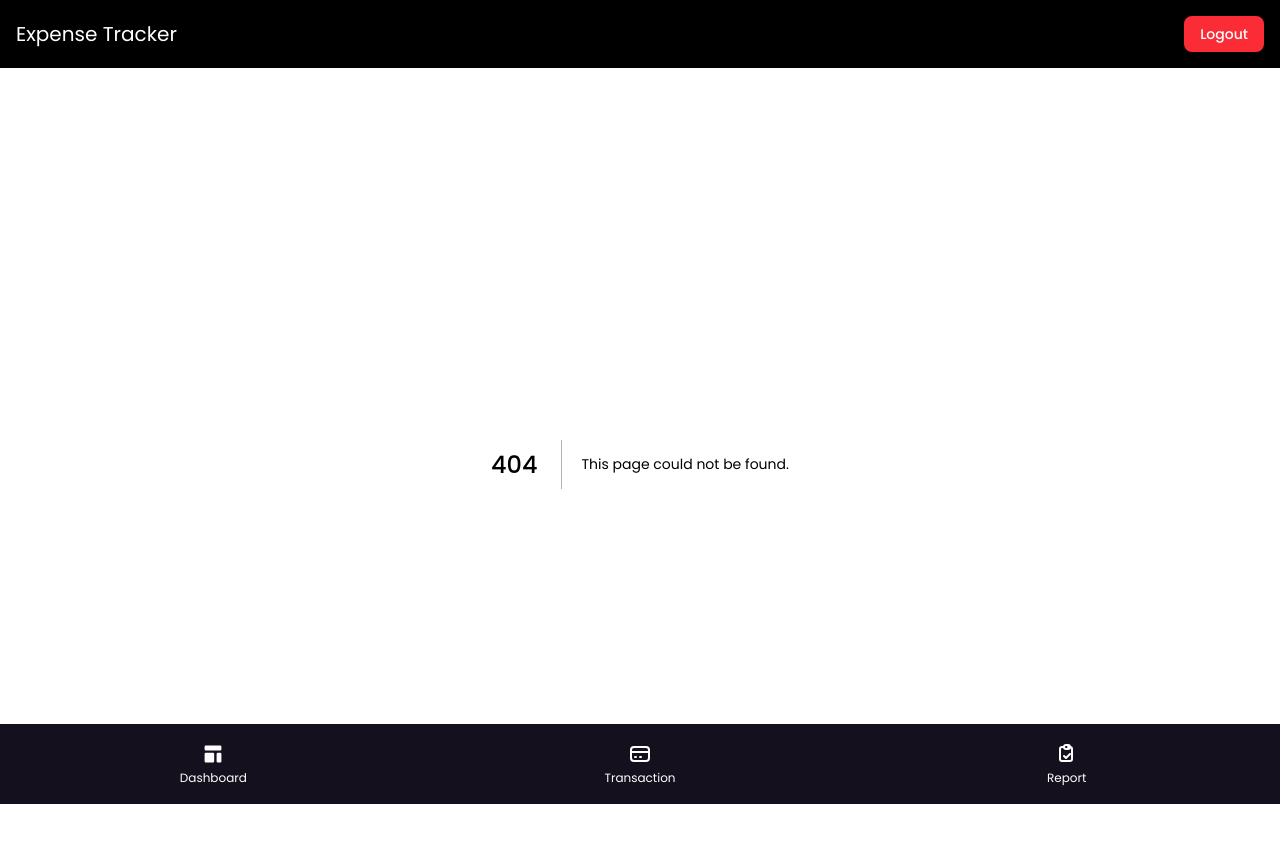
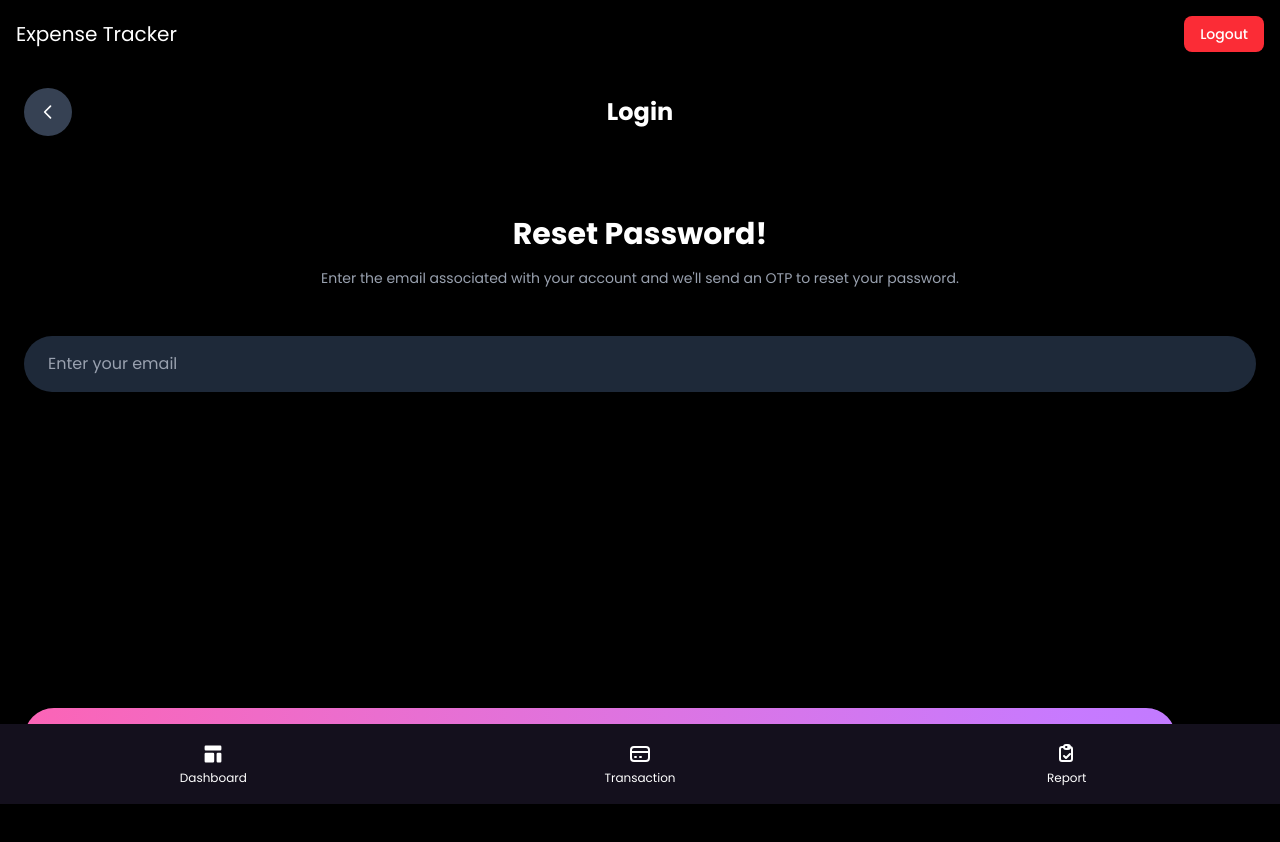
Before and after one commit to sharonshiju5/expence_tracke, a Next.js app: page /forgot-password in a window 1280 px wide. Before the commit this address had no page. Shown: the top 842 px of the page. Built offline with nearby package versions, Linux system fonts and the light colour scheme.

Commit message:
forgot page

```diff
--- /dev/null
+++ b/app/forgot-password/page.tsx
@@ -0,0 +1,90 @@
+'use client'
+import { useRouter } from 'next/navigation'
+import React, { useState } from 'react'
+import toast, { Toaster } from 'react-hot-toast'
+
+function ForgotPasswordPage() {
+  const [email, setEmail] = useState('')
+  const [loading, setLoading] = useState(false)
+  const router = useRouter()
+
+  const handleSendOTP = async () => {
+    if (!email) {
+      toast.error('Please enter your email')
+      return
+    }
+
+    setLoading(true)
+    try {
+      // Add your forgot password API call here
+      // const response = await forgotPasswordAPI(email)
+      toast.success('OTP sent to your email!')
+      // You can redirect to OTP verification page if needed
+    } catch (error) {
+      toast.error('Failed to send OTP')
+      console.log(error)
+    } finally {
+      setLoading(false)
+    }
+  }
+
+  return (
+    <div className='bg-black min-h-screen relative text-white p-6'>
+      {/* Header */}
+      <div className='flex justify-between items-center mb-20'>
+        <button
+          onClick={() => router.back()}
+          className='w-12 h-12 bg-gray-700 rounded-full flex items-center justify-center'
+        >
+          <svg className='w-5 h-5' fill='none' stroke='currentColor' viewBox='0 0 24 24'>
+            <path strokeLinecap='round' strokeLinejoin='round' strokeWidth={2} d='M15 19l-7-7 7-7' />
+          </svg>
+        </button>
+        <h1 className='text-2xl font-bold'>Login</h1>
+        <div className='w-12'></div>
+      </div>
+
+      {/* Form Content */}
+      <div className='text-center mb-12'>
+        <h2 className='text-3xl font-bold mb-4'>Reset Password!</h2>
+        <p className='text-gray-400 text-sm px-4'>
+          Enter the email associated with your account and we'll send an OTP to reset your password.
+        </p>
+      </div>
+
+      {/* Email Input */}
+      <div className='mb-8'>
+        <input
+          type='email'
+          placeholder='Enter your email'
+          value={email}
+          onChange={(e) => setEmail(e.target.value)}
+          className='w-full bg-gray-800 rounded-full px-6 py-4 text-white placeholder-gray-400 border-none outline-none'
+        />
+      </div>
+
+      <Toaster position='top-center' />
+
+      {/* Send OTP Button */}
+      <button
+        onClick={handleSendOTP}
+        disabled={loading}
+        className='absolute bottom-24 w-[90%] bg-gradient-to-r from-pink-400 to-purple-400 rounded-full py-4 text-black font-semibold text-lg flex items-center justify-center gap-2 disabled:opacity-70'
+      >
+        {loading ? (
+          <>
+            <svg className='animate-spin w-5 h-5' fill='none' viewBox='0 0 24 24'>
+              <circle className='opacity-25' cx='12' cy='12' r='10' stroke='currentColor' strokeWidth='4'></circle>
+              <path className='opacity-75' fill='currentColor' d='m4 12a8 8 0 018-8V0C5.373 0 0 5.373 0 12h4zm2 5.291A7.962 7.962 0 014 12H0c0 3.042 1.135 5.824 3 7.938l3-2.647z'></path>
+            </svg>
+            Sending...
+          </>
+        ) : (
+          'Send OTP'
+        )}
+      </button>
+    </div>
+  )
+}
+
+export default ForgotPasswordPage
--- a/app/login/page.tsx
+++ b/app/login/page.tsx
@@ -23,7 +23,7 @@ function LoginPage() {
         toast.success('Login successful!')
         router.push("/")
       }
-    } catch (error) {
+    } catch (error: any) {
       console.log(error);
       toast.error(error?.response?.data?.message || 'Login failed. Please try again.' )
     }finally{
@@ -83,7 +83,12 @@ function LoginPage() {
 
       {/* Forgot Password */}
       <div className='text-right mb-20'>
-        <button className='text-white underline'>Forgot Password</button>
+        <button
+          onClick={() => router.push('/forgot-password')}
+          className='text-white underline'
+        >
+          Forgot Password
+        </button>
       </div>
 
       {/* Login Button */}
```
